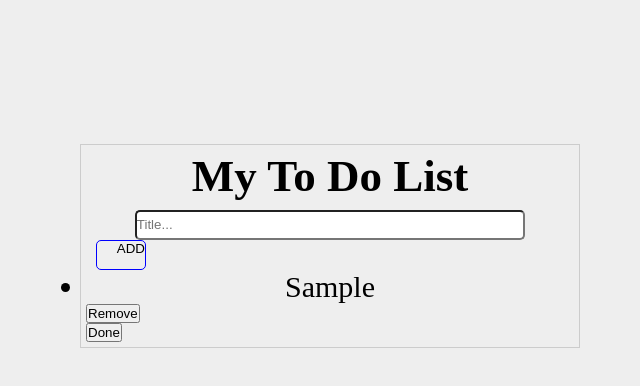
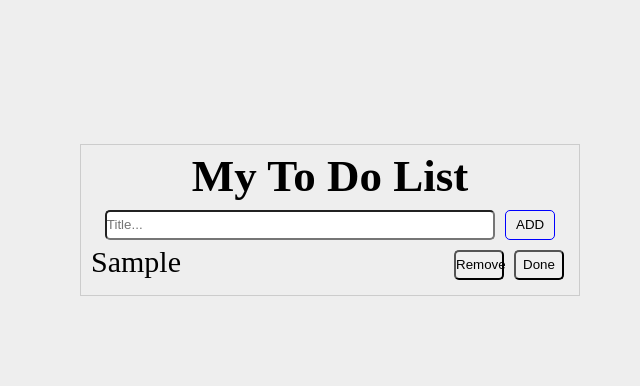
Before and after one commit to kotyaraa/Trayning-todo-list-02.2020, a website: page index.html in a window 1280 px wide. Both pictures are taken after typing "Sample" into the empty fields and a click on the button "ADD". Shown: the top 386 px of the page, without its empty margins (310-950 px from the left). Drawn offline with nearby package versions, Linux system fonts and the light colour scheme; files that its build step writes are made by us from their sources.

Commit message:
chenge the flag in the BtnRemove

```diff
--- a/javaScript/index.js
+++ b/javaScript/index.js
@@ -36,22 +36,30 @@ $myheader.appendChild($ul);
     "click",
     event => {
       const value = $header_inp.value;
-      if(value !== ""){
+      if((value !== "")) {
+
+
+        const $divBtn = document.createElement("div");
+      $divBtn.setAttribute("class", "divBtn");
+       $ul.appendChild($divBtn);
+
+
         const $BtnRemove = document.createElement("button");
       $BtnRemove.setAttribute("class", "BtnRemove");
       $BtnRemoveBtnTxt1 = document.createTextNode("Remove");
       $BtnRemove.appendChild($BtnRemoveBtnTxt1);
-
+      $divBtn.appendChild($BtnRemove);
 
       const $BtnDone = document.createElement("button");
       $BtnDone.setAttribute("class", "BtnDone");
       $BtnDoneBtnTxt1 = document.createTextNode("Done");
       $BtnDone.appendChild($BtnDoneBtnTxt1);
+      $divBtn.appendChild($BtnDone);
 
       const $li = document.createElement("li");
       $li.innerHTML = value;
-      $li.appendChild($BtnRemove);
-      $li.appendChild($BtnDone);
+      $li.appendChild($divBtn);
+      // $li.appendChild($BtnDone);
       $ul.appendChild($li);
       $header_inp.value = "";
 
@@ -59,8 +67,9 @@ $myheader.appendChild($ul);
           $li.remove();
       })
       $BtnDone.addEventListener("click", ()=>{
-        $li.style.textDecoration="line-through";
+        $li.style.textDecoration=$li.style.textDecoration ==="line-through"?"none":"line-through";
       })
+
     }
       },
 
--- a/src/css/header.scss
+++ b/src/css/header.scss
@@ -33,17 +33,34 @@
          }
 
      }
+     .divBtn{
+         display:flex;
 
-  button{
-        display:flex;
-        justify-content: flex-end;
-       .addBtn, .doneBtn{
-           flex-direction: column;
+     }
+     .BtnRemove, .BtnDone{
+         border-radius: 5px;
+         width: 50px;
+         height: 30px;
+         margin: 5px
+     }
+     li{
+         display:flex;
+         justify-content:space-between;
+         margin:5px;
+            & .active1{
+                textDecoration: line-through;
 
-       }
+            }
+            & .active2{
+                display: block;
+            }
+     }
+
+
        span{
            margin:5px;
        }
     }
-
-    }
+    // li{
+    //     list-style-type: none;
+    // }
```
